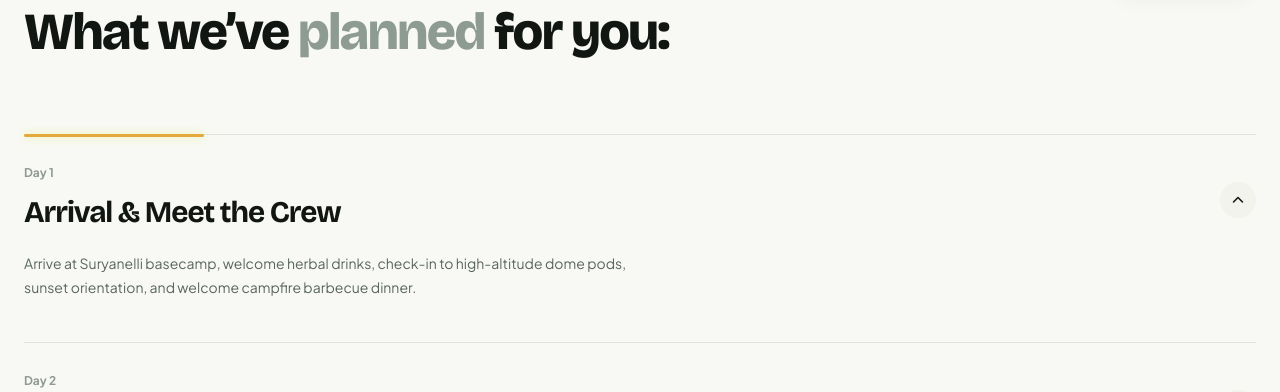
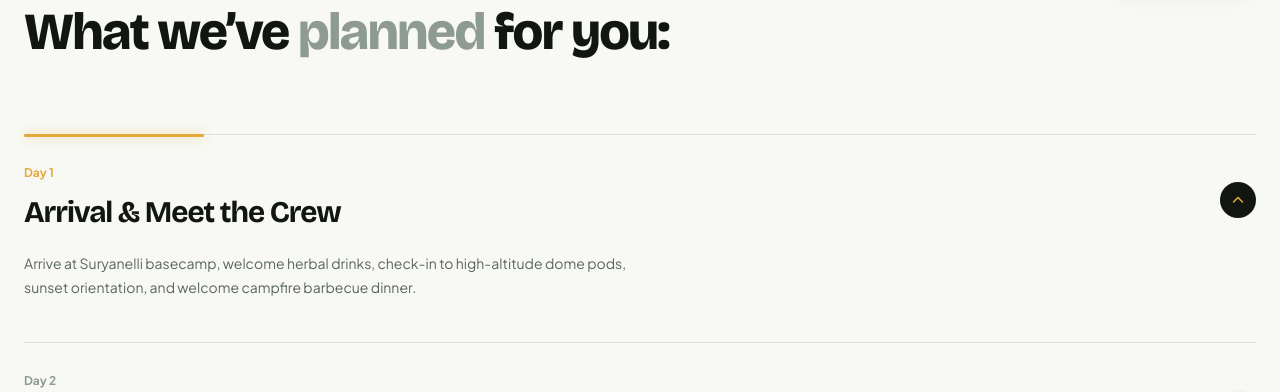
Before and after one commit to AmanTShekar/aanandham.go, a Next.js app: page / in a window 1280 px wide. Shown: the part 2600-2992 px from the top of the page. Built offline with nearby package versions, Linux system fonts and the light colour scheme.

Commit message:
fix: resolve stutter and height jumping in Program section with separated hover/click expansion, smooth CSS underline, and jitter-free cursor physics

```diff
--- a/src/app/page.jsx
+++ b/src/app/page.jsx
@@ -759,7 +759,8 @@ export default function HomePage() {
     const [expandedPackageId, setExpandedPackageId] = useState(null);
     const [activeTab, setActiveTab] = useState('All');
     const [activeLevelIdx, setActiveLevelIdx] = useState(1);           // Card 2 ("Still Learning") active by default (Ref media_1786655245980.png)
-    const [activeDayIdx, setActiveDayIdx] = useState(0);               // Day 1 active by default (Ref media_1786657185483.png)
+    const [activeDayIdx, setActiveDayIdx] = useState(0);               // Day 1 active hover by default
+    const [expandedDayIdx, setExpandedDayIdx] = useState(0);           // Day 1 expanded by default
     const [activeWhyIdx, setActiveWhyIdx] = useState(0);               // Safety & Comfort active by default
     const [activeStayAcc, setActiveStayAcc] = useState(3);             // Common Areas active by default (Ref media_1786655246091.png)
     const [activeFaq, setActiveFaq] = useState(0);
@@ -1695,7 +1696,8 @@ export default function HomePage() {
                     {/* Interactive Days List */}
                     <div style={{ position: 'relative', display: 'flex', flexDirection: 'column' }}>
                         {PROGRAM_DAYS.map((item, idx) => {
-                            const isActive = activeDayIdx === idx;
+                            const isHovered = activeDayIdx === idx;
+                            const isExpanded = expandedDayIdx === idx;
                             return (
                                 <motion.div
                                     key={idx}
@@ -1704,35 +1706,34 @@ export default function HomePage() {
                                         setActiveDayIdx(idx);
                                         setIsHoveringProgram(true);
                                     }}
-                                    onClick={() => setActiveDayIdx(isActive ? -1 : idx)}
+                                    onClick={() => setExpandedDayIdx(isExpanded ? -1 : idx)}
                                     style={{
                                         borderTop: '1px solid rgba(18, 22, 19, 0.1)',
                                         padding: '28px 0',
                                         cursor: 'pointer',
                                         position: 'relative',
-                                        transition: 'all 0.2s ease'
+                                        transition: 'background-color 0.2s ease'
                                     }}
                                 >
-                                    {/* Active Lime Underline Bar (Ref Screenshot 1) */}
-                                    {isActive && (
-                                        <motion.div
-                                            layoutId="activeDayBar"
-                                            style={{
-                                                position: 'absolute',
-                                                top: '-1px',
-                                                left: 0,
-                                                width: '180px',
-                                                height: '3px',
-                                                backgroundColor: '#E5A93B',
-                                                borderRadius: '999px',
-                                                boxShadow: '0 0 10px rgba(213, 237, 85, 0.6)'
-                                            }}
-                                        />
-                                    )}
+                                    {/* Smooth Active Underline Bar (Zero stutter / Zero jumping) */}
+                                    <div
+                                        style={{
+                                            position: 'absolute',
+                                            top: '-1.5px',
+                                            left: 0,
+                                            width: isHovered || isExpanded ? '180px' : '0px',
+                                            height: '3px',
+                                            backgroundColor: '#E5A93B',
+                                            borderRadius: '999px',
+                                            boxShadow: isHovered || isExpanded ? '0 0 12px rgba(229, 169, 59, 0.6)' : 'none',
+                                            transition: 'width 0.35s cubic-bezier(0.16, 1, 0.3, 1), opacity 0.3s ease',
+                                            opacity: isHovered || isExpanded ? 1 : 0
+                                        }}
+                                    />
 
                                     <div style={{ display: 'flex', justifyContent: 'space-between', alignItems: 'center' }}>
                                         <div>
-                                            <span style={{ fontSize: '12px', fontWeight: '700', color: '#8E9B92', display: 'block', marginBottom: '6px' }}>
+                                            <span style={{ fontSize: '12px', fontWeight: '700', color: isHovered ? '#E5A93B' : '#8E9B92', display: 'block', marginBottom: '6px', transition: 'color 0.2s ease' }}>
                                                 {item.day}
                                             </span>
                                             <h3 style={{
@@ -1750,26 +1751,26 @@ export default function HomePage() {
                                             width: '36px',
                                             height: '36px',
                                             borderRadius: '50%',
-                                            background: '#F1F3EC',
+                                            background: isExpanded ? '#121613' : '#F1F3EC',
                                             display: 'flex',
                                             alignItems: 'center',
                                             justifyContent: 'center',
                                             fontSize: '12px',
-                                            color: '#121613',
-                                            transform: isActive ? 'rotate(180deg)' : 'none',
-                                            transition: 'transform 0.3s'
+                                            color: isExpanded ? '#E5A93B' : '#121613',
+                                            transform: isExpanded ? 'rotate(180deg)' : 'none',
+                                            transition: 'all 0.3s ease'
                                         }}>
                                             <i className="fa-solid fa-chevron-down"></i>
                                         </div>
                                     </div>
 
                                     <AnimatePresence>
-                                        {isActive && (
+                                        {isExpanded && (
                                             <motion.div
                                                 initial={{ opacity: 0, height: 0 }}
                                                 animate={{ opacity: 1, height: 'auto' }}
                                                 exit={{ opacity: 0, height: 0 }}
-                                                transition={{ duration: 0.35, ease: [0.16, 1, 0.3, 1] }}
+                                                transition={{ duration: 0.3, ease: [0.16, 1, 0.3, 1] }}
                                                 style={{ paddingTop: '16px', maxWidth: '640px', overflow: 'hidden' }}
                                             >
                                                 <p style={{ fontSize: '14px', color: '#59655D', lineHeight: 1.7, margin: '0 0 14px' }}>
@@ -1787,39 +1788,38 @@ export default function HomePage() {
                         })}
                     </div>
 
-                    {/* Floating Mouse Cursor Follower Preview Card (Small, follows cursor naturally) */}
+                    {/* Floating Mouse Cursor Follower Preview Card (Smooth Spring Physics & Seamless Image Cross-fade) */}
                     <AnimatePresence>
                         {isHoveringProgram && (
                             <motion.div
-                                initial={{ opacity: 0, scale: 0.8, rotate: 4 }}
+                                initial={{ opacity: 0, scale: 0.85 }}
                                 animate={{
                                     opacity: 1,
                                     scale: 1,
-                                    rotate: 3,
-                                    x: mousePos.x + 22,
-                                    y: mousePos.y - 100
+                                    x: mousePos.x + 24,
+                                    y: mousePos.y - 110
                                 }}
-                                exit={{ opacity: 0, scale: 0.8 }}
-                                transition={{ type: 'spring', damping: 26, stiffness: 320, mass: 0.2 }}
+                                exit={{ opacity: 0, scale: 0.85 }}
+                                transition={{ type: 'spring', damping: 28, stiffness: 280, mass: 0.18 }}
                                 style={{
                                     position: 'absolute',
                                     top: 0,
                                     left: 0,
-                                    width: '170px',
-                                    height: '215px',
-                                    borderRadius: '20px',
+                                    width: '185px',
+                                    height: '235px',
+                                    borderRadius: '22px',
                                     overflow: 'hidden',
                                     pointerEvents: 'none',
                                     zIndex: 30,
-                                    boxShadow: '0 20px 45px rgba(0, 0, 0, 0.25)',
-                                    border: '3.5px solid #FFFFFF'
+                                    boxShadow: '0 25px 55px rgba(0, 0, 0, 0.22)',
+                                    border: '4px solid #FFFFFF'
                                 }}
                                 className="desktop-only"
                             >
                                 <img
                                     src={PROGRAM_DAYS[activeDayIdx >= 0 && activeDayIdx < PROGRAM_DAYS.length ? activeDayIdx : 0]?.img || 'https://images.unsplash.com/photo-1504280390367-361c6d9f38f4?auto=format&fit=crop&w=800&q=80'}
                                     alt="Activity preview"
-                                    style={{ width: '100%', height: '100%', objectFit: 'cover' }}
+                                    style={{ width: '100%', height: '100%', objectFit: 'cover', transition: 'all 0.3s ease' }}
                                 />
                             </motion.div>
                         )}
```
